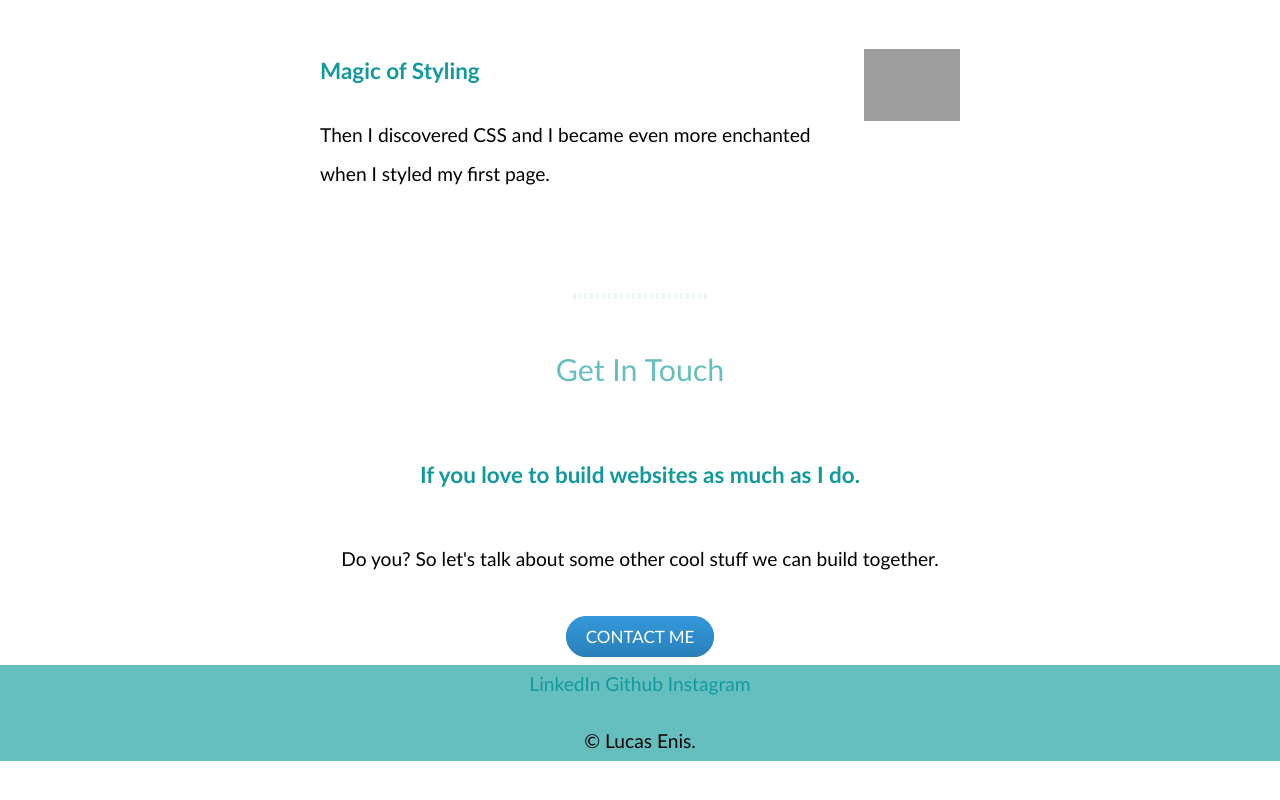
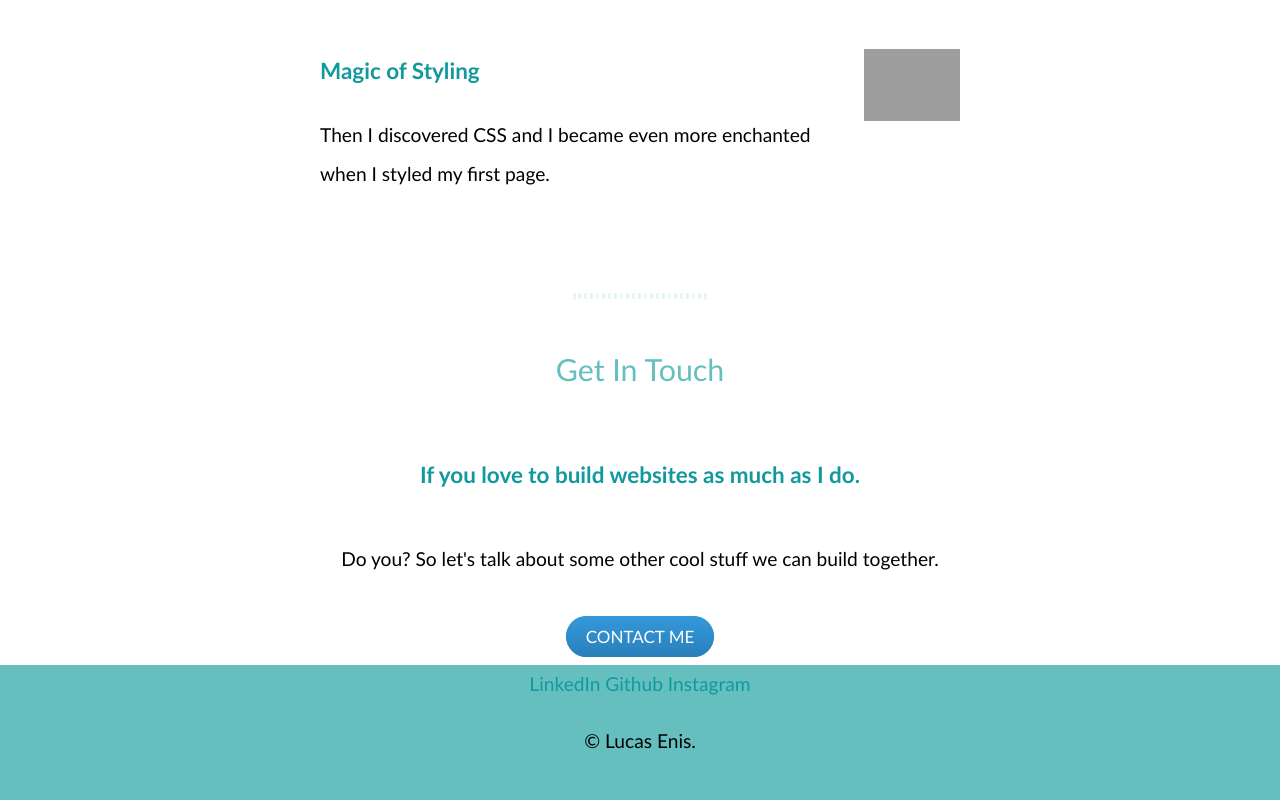
Before and after one commit to Lucagdev/LucasEnis, a plain HTML site: page index.html in a window 1280 px wide. Shown: the part 1428-2228 px from the top of the page. Drawn offline with Linux system fonts and the light colour scheme; grey boxes are pictures that could not be loaded; a web font is replaced by a local one.

Commit message:
Update styles.css

```diff
--- a/styles.css
+++ b/styles.css
@@ -76,6 +76,8 @@ hr {
 .bot-div {
     line-height: 2;
     background-color: #66BFBF;
+    position: relative;
+    padding-bottom: 20px;
 }
 
 .footer-link {
```
